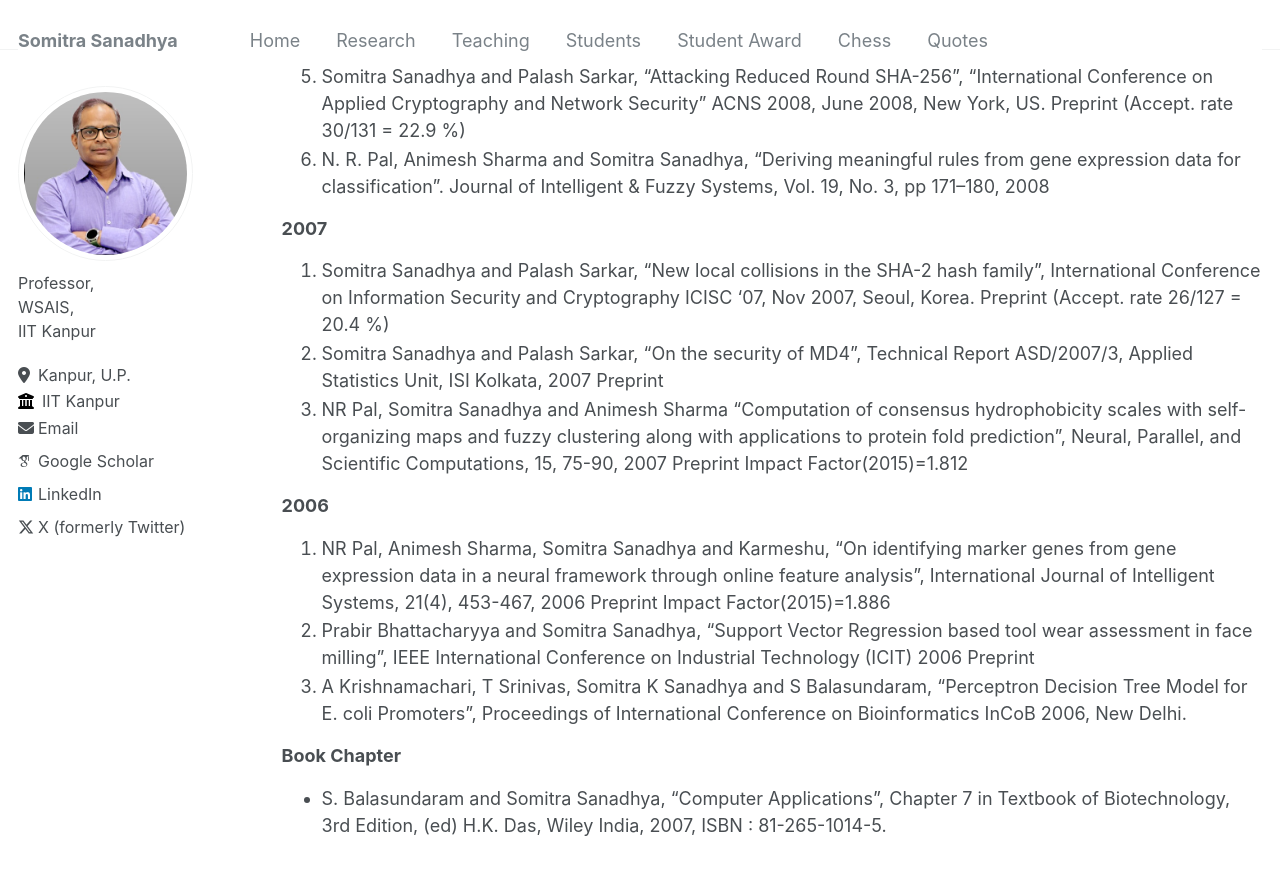
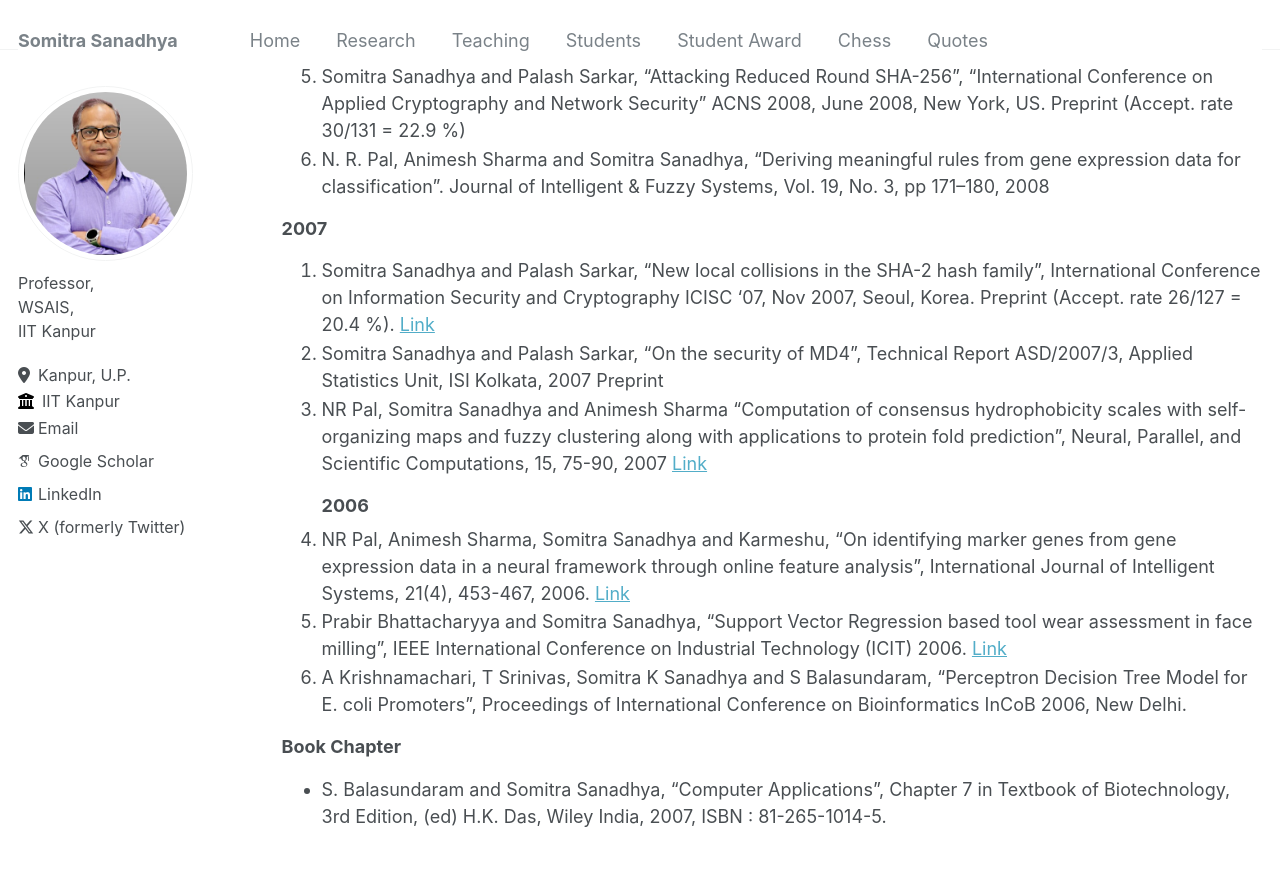
Before and after one commit to somitra-sanadhya/somitra-sanadhya.github.io, a Jekyll site: the page built from _pages/publications.md, in a window 1280 px wide and 900 px high, scrolled down 6142 px. Shown: the top 875 px of the window. Built offline with Jekyll 4.4.1, drawn with Linux system fonts in a browser that asks for light colours; some web fonts are replaced.

Commit message:
Update publications.md

```diff
--- a/_pages/publications.md
+++ b/_pages/publications.md
@@ -122,13 +122,12 @@ author_profile: true
 6. N. R. Pal, Animesh Sharma and Somitra Sanadhya, "Deriving meaningful rules from gene expression data for classification". Journal of Intelligent & Fuzzy Systems, Vol. 19, No. 3, pp 171–180, 2008
 
 ### 2007
-1. Somitra Sanadhya and Palash Sarkar, "New local collisions in the SHA-2 hash family", International Conference on Information Security and Cryptography ICISC '07, Nov 2007, Seoul, Korea. Preprint (Accept. rate 26/127 = 20.4 %)
+1. Somitra Sanadhya and Palash Sarkar, "New local collisions in the SHA-2 hash family", International Conference on Information Security and Cryptography ICISC '07, Nov 2007, Seoul, Korea. Preprint (Accept. rate 26/127 = 20.4 %). [Link](https://link.springer.com/chapter/10.1007/978-3-540-76788-6_16)
 2. Somitra Sanadhya and Palash Sarkar, "On the security of MD4", Technical Report ASD/2007/3, Applied Statistics Unit, ISI Kolkata, 2007 Preprint
-3. NR Pal, Somitra Sanadhya and Animesh Sharma "Computation of consensus hydrophobicity scales with self-organizing maps and fuzzy clustering along with applications to protein fold prediction", Neural, Parallel, and Scientific Computations, 15, 75-90, 2007 Preprint Impact Factor(2015)=1.812
-
+3. NR Pal, Somitra Sanadhya and Animesh Sharma "Computation of consensus hydrophobicity scales with self-organizing maps and fuzzy clustering along with applications to protein fold prediction", Neural, Parallel, and Scientific Computations, 15, 75-90, 2007 [Link](https://dl.acm.org/doi/abs/10.5555/1315424.1315429)
 ### 2006
-1. NR Pal, Animesh Sharma, Somitra Sanadhya and Karmeshu, "On identifying marker genes from gene expression data in a neural framework through online feature analysis", International Journal of Intelligent Systems, 21(4), 453-467, 2006 Preprint Impact Factor(2015)=1.886
-2. Prabir Bhattacharyya and Somitra Sanadhya, "Support Vector Regression based tool wear assessment in face milling", IEEE International Conference on Industrial Technology (ICIT) 2006 Preprint
+1. NR Pal, Animesh Sharma, Somitra Sanadhya and Karmeshu, "On identifying marker genes from gene expression data in a neural framework through online feature analysis", International Journal of Intelligent Systems, 21(4), 453-467, 2006. [Link](https://onlinelibrary.wiley.com/doi/10.1002/int.20142)
+2. Prabir Bhattacharyya and Somitra Sanadhya, "Support Vector Regression based tool wear assessment in face milling", IEEE International Conference on Industrial Technology (ICIT) 2006. [Link](https://ieeexplore.ieee.org/stamp/stamp.jsp?arnumber=4237981)
 3. A Krishnamachari, T Srinivas, Somitra K Sanadhya and S Balasundaram, "Perceptron Decision Tree Model for E. coli Promoters", Proceedings of International Conference on Bioinformatics InCoB 2006, New Delhi.
 
 ### Book Chapter
```
